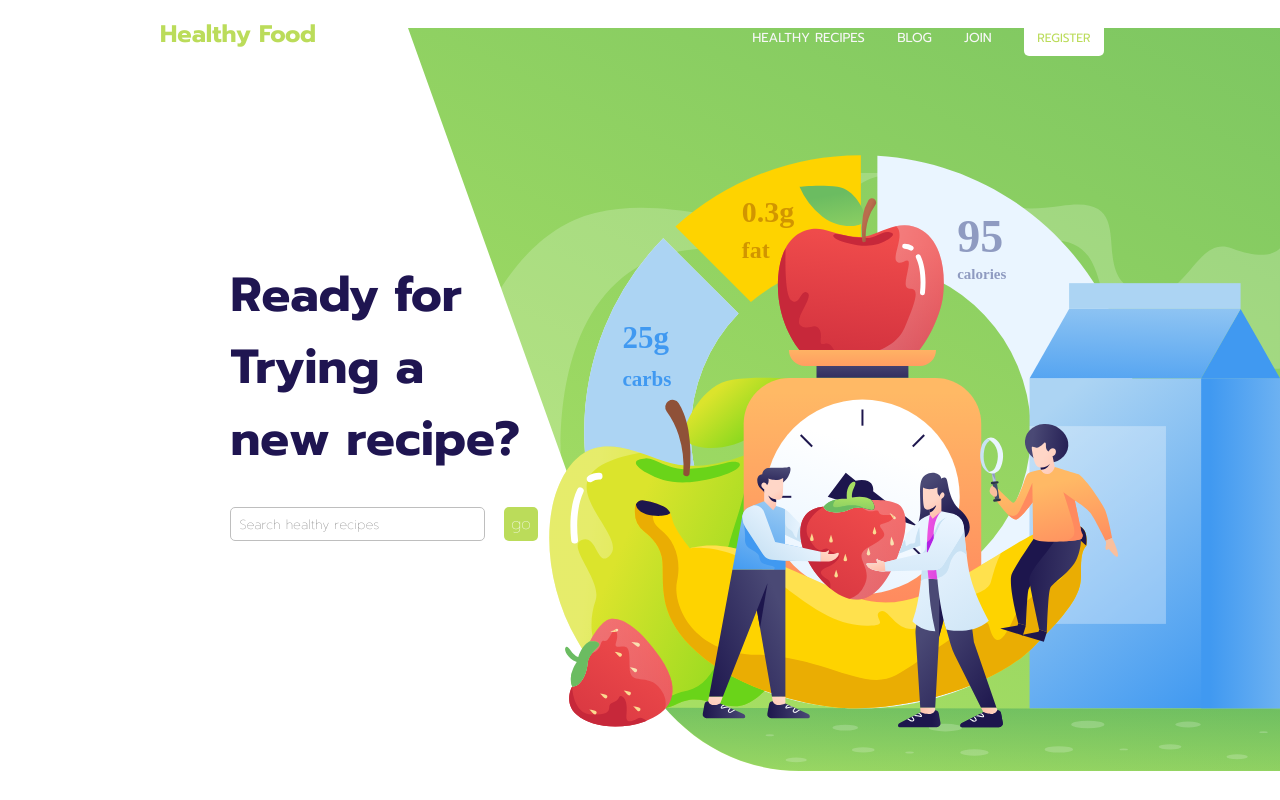
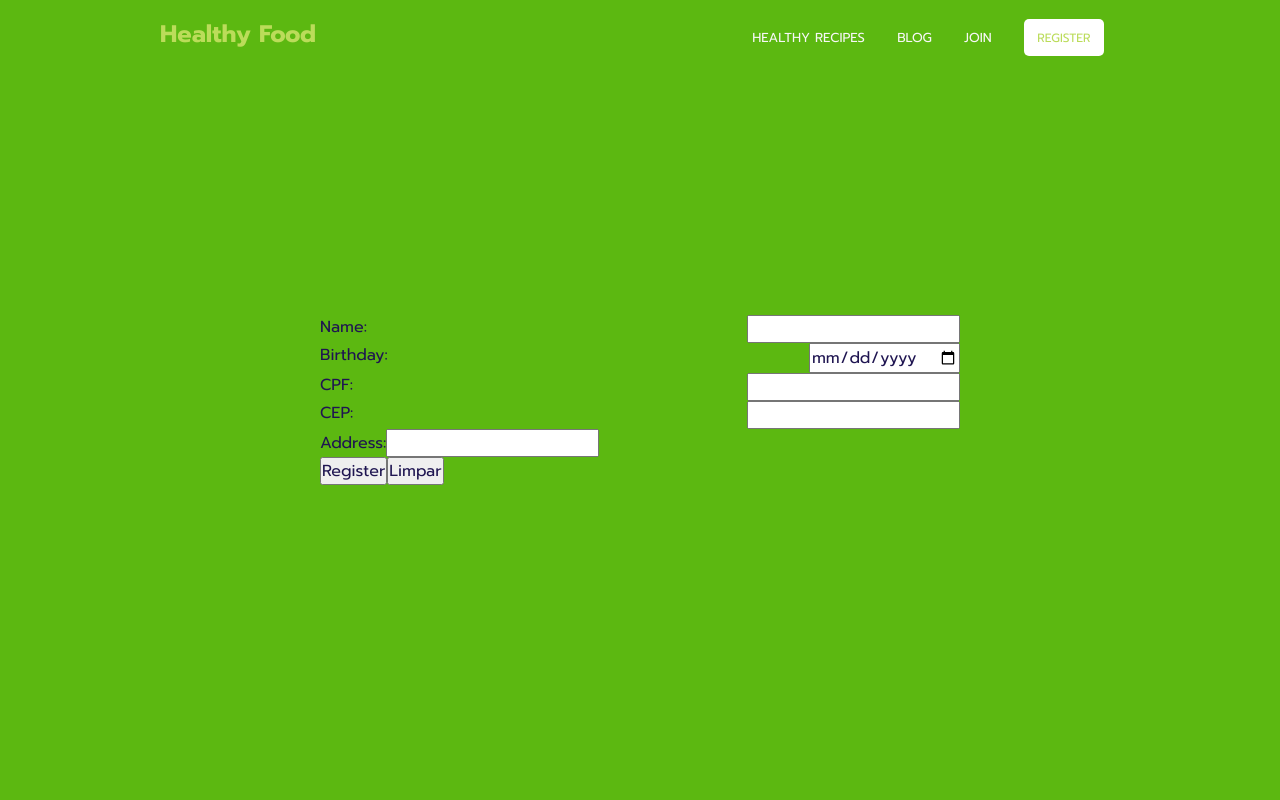
Before and after one commit to flaviowu/teste-gbc, a React (Create React App) app: page /signUp in a window 1280 px wide. Shown: the top 800 px of the page. Built offline with nearby package versions, Linux system fonts and the light colour scheme.

Commit message:
inicio implementaçao formulario

```diff
--- a/package.json
+++ b/package.json
@@ -3,12 +3,13 @@
   "version": "0.1.0",
   "private": true,
   "dependencies": {
+    "@brazilian-utils/is-valid-cep": "^0.1.2",
     "@testing-library/jest-dom": "^5.11.4",
     "@testing-library/react": "^11.1.0",
     "@testing-library/user-event": "^12.1.10",
     "react": "^17.0.2",
     "react-dom": "^17.0.2",
-    "react-multi-carousel": "^2.6.5",
+    "react-router-dom": "^5.3.0",
     "react-scripts": "4.0.3",
     "swiper": "^7.0.9",
     "web-vitals": "^1.0.1"
--- a/src/App.js
+++ b/src/App.js
@@ -1,13 +1,18 @@
 import Footer from "./components/Footer/Footer";
 import Header from "./components/Header/Header";
 import Home from "./pages/Home/Home";
+import SignUp from "./pages/SignUp/SignUp";
 import "./style/Sass/App.scss";
+import { Switch, Route } from "react-router-dom";
 
 function App() {
   return (
     <div className="App">
       <Header />
-      <Home />
+      <Switch>
+        <Route exact path="/" component={Home} />
+        <Route exact path="/signUp" component={SignUp} />
+      </Switch>
       <Footer />
     </div>
   );
--- a/src/components/Navbar/Navbar.jsx
+++ b/src/components/Navbar/Navbar.jsx
@@ -1,4 +1,5 @@
 import React from "react";
+import { Link } from "react-router-dom";
 
 function Navbar() {
   return (
@@ -8,7 +9,7 @@ function Navbar() {
         <li className="list__navbar-item">BLOG</li>
         <li className="list__navbar-item">JOIN</li>
         <li className="list__navbar-btn">
-          <button className="register">REGISTER</button>
+          <Link to="/signUp" ><button className="register">REGISTER</button></Link>
         </li>
       </ul>
     </div>
--- a/src/index.js
+++ b/src/index.js
@@ -1,14 +1,17 @@
-import React from 'react';
-import ReactDOM from 'react-dom';
-import './index.css';
-import App from './App';
-import reportWebVitals from './reportWebVitals';
+import React from "react";
+import ReactDOM from "react-dom";
+import "./index.css";
+import { BrowserRouter } from "react-router-dom";
+import App from "./App";
+import reportWebVitals from "./reportWebVitals";
 
 ReactDOM.render(
   <React.StrictMode>
-    <App />
+    <BrowserRouter>
+      <App />
+    </BrowserRouter>
   </React.StrictMode>,
-  document.getElementById('root')
+  document.getElementById("root")
 );
 
 // If you want to start measuring performance in your app, pass a function
--- a/src/pages/SignUp/SignUp.jsx
+++ b/src/pages/SignUp/SignUp.jsx
@@ -0,0 +1,67 @@
+import React from "react";
+import isValidCep from "@brazilian-utils/is-valid-cep";
+import { api } from "../../utilities/api/api";
+
+function SignUp() {
+  const handleCepApi = async (cep) => {
+    const response = await api.getAddressbyCep(cep);
+    console.log(response);
+    const addressData = await response.json();
+    console.log(addressData)
+    return addressData;
+  };
+  const handleCepChange = (e) => {
+    e.preventDefault();
+    const cep = e.target.value;
+    console.log(cep);
+
+    if (isValidCep(cep)) {
+      console.log("CEP válido!");
+
+      const address = handleCepApi(cep);
+      console.log(address);
+    }
+  };
+
+  return (
+    <section className="SignUp">
+      <div className="container__signUp-form">
+        <form className="form__signUp">
+          <div className="wrapper__personal-data">
+            <div className="wrapper__input">
+              <label htmlFor="name">Name:</label>
+              <input type="text" name="name" className="signUp__input" />
+            </div>
+            <div className="wrapper__input">
+              <label htmlFor="birthday">Birthday:</label>
+              <input type="date" name="birthday" className="signUp__input" />
+            </div>
+            <div className="wrapper__input">
+              <label htmlFor="cpf">CPF:</label>
+              <input type="text" name="cpf" className="signUp__input" />
+            </div>
+          </div>
+          <div className="wrapper__address-data">
+            <div className="wrapper__input">
+              <label htmlFor="CEP">CEP:</label>
+              <input
+                type="text"
+                name="cep"
+                className="signUp__input"
+                onChange={handleCepChange}
+              />
+            </div>
+            <label htmlFor="address">Address:</label>
+            <input type="text" name="address" className="signUp__input" />
+          </div>
+          <div className="wrapper__form-btns">
+            <input type="button" value="Register" />
+            <input type="reset" value="Limpar" />
+          </div>
+        </form>
+      </div>
+    </section>
+  );
+}
+
+export default SignUp;
--- a/src/style/Sass/App.scss
+++ b/src/style/Sass/App.scss
@@ -11,6 +11,7 @@
 @import './components//BlogCard/BlogCard.scss';
 @import './components/Navbar/Navbar.scss';
 @import './Footer/Footer.scss';
+@import './components/SignUp/SignUp.scss';
 
 * {
     scroll-behavior: smooth;
--- /dev/null
+++ b/src/style/Sass/components/SignUp/_SignUp.scss
@@ -0,0 +1,29 @@
+section.SignUp {
+  display: flex;
+  flex-direction: column;
+  justify-content:center;
+  align-items: center;
+  background-color: $dark_green;
+  height: 100vh;
+
+  .container__signUp-form {
+    width: 40rem;
+    .form__signUp {
+      display: flex;
+      flex-direction: column;
+      .wrapper__personal-data {
+        display: flex;
+        flex-direction: column;
+      }
+      .wrapper__address_data {
+        display: flex;
+        flex-direction: column;
+      }
+    }
+    .wrapper__input {
+        display: flex;
+        justify-content:space-between;
+        width: 100%;
+    }
+  }
+}
--- /dev/null
+++ b/src/utilities/api/api.js
@@ -0,0 +1,5 @@
+export const api = {
+  baseUrl: "https://viacep.com.br/ws/",
+
+  getAddressbyCep: (cep) => fetch(api.baseUrl + cep + "/json"),
+};
```
Also changed, not shown: 1 other file (tests, documents, lock files or other folders).
